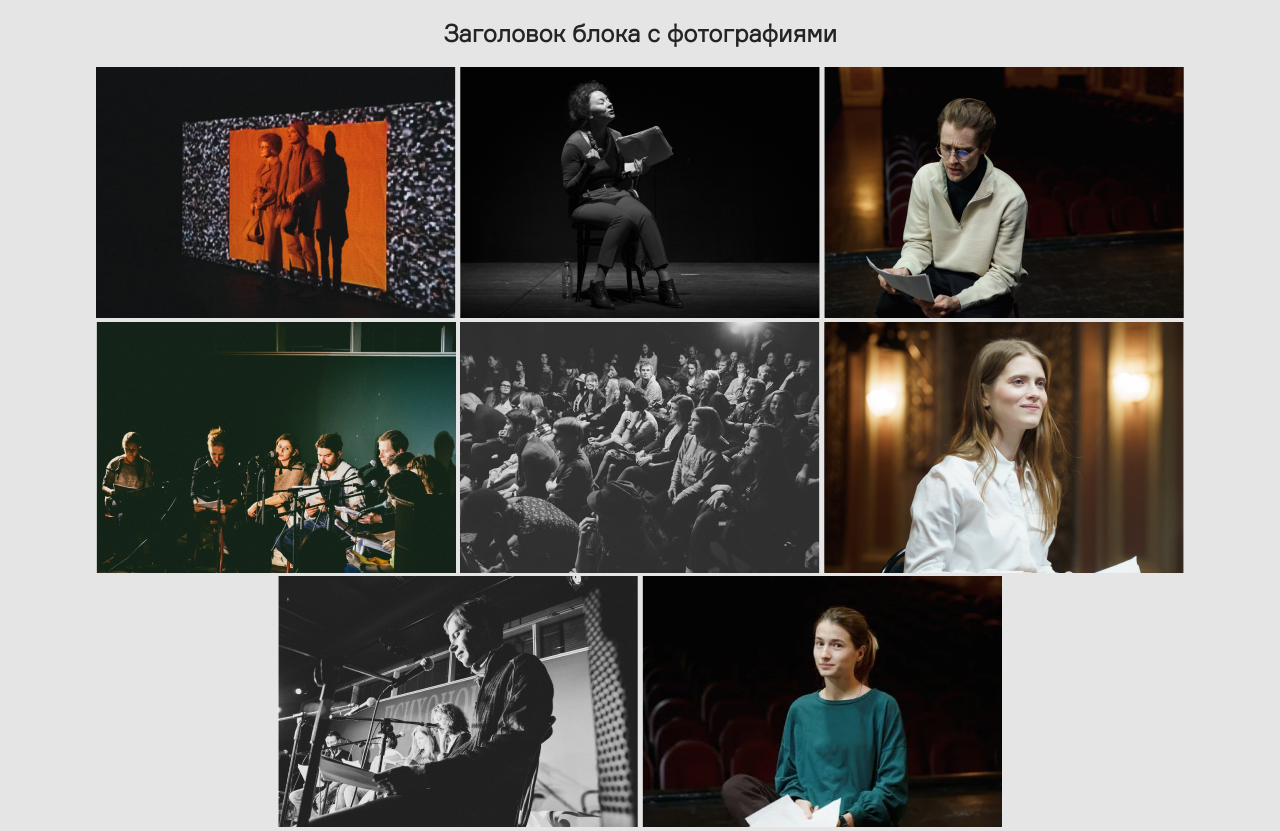
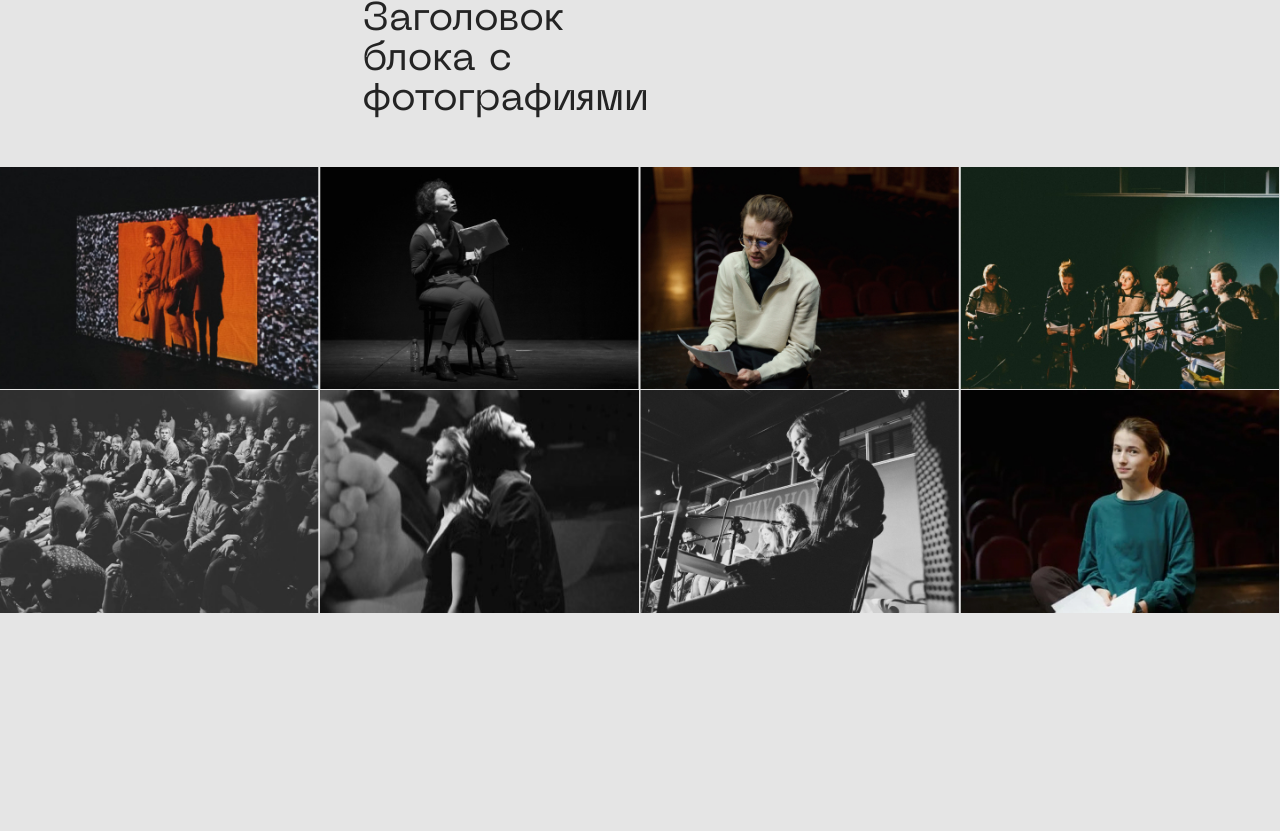
Before and after one commit to OlgaAkhlamova/LubimovkaMyPart, a plain HTML site: page index.html in a window 1280 px wide. After the commit the page ends 800 px from the top, so only its background shows below. Drawn offline with Linux system fonts and the light colour scheme; files whose address does not match are found by name.

Commit message:
feat: section gallery and animation with JS

```diff
--- a/blocks/gallery-grid/__container/gallery-grid__container.css
+++ b/blocks/gallery-grid/__container/gallery-grid__container.css
@@ -1,3 +1,15 @@
 .gallery-grid__container {
+	display: grid;
+	max-width: 100%;
+	grid-template-columns: repeat(2, minmax(min-content, calc(50% - 1px)));
+	grid-template-rows: 1fr 1fr 1fr 1fr;
+	row-gap: 1px;
+	column-gap: 1px;
+}
 
+@media screen and (min-width: 768px) {
+	.gallery-grid__container {
+		grid-template-columns: repeat(4, minmax(min-content, calc(25% - 1px)));
+		grid-template-rows: 1fr 1fr;
+	}
 }
--- a/blocks/gallery-grid/__pic/gallery-grid__pic.css
+++ b/blocks/gallery-grid/__pic/gallery-grid__pic.css
@@ -1,3 +1,3 @@
 .gallery-grid__pic {
-
+	max-width: 100%;
 }
--- a/blocks/gallery-grid/__title/gallery-grid__title.css
+++ b/blocks/gallery-grid/__title/gallery-grid__title.css
@@ -1,3 +1,21 @@
 .gallery-grid__title {
+	font-family: "Neue Machina", Arial, Helvetica, sans-serif;
+	font-weight: 400;
+	font-size: 28px;
+	line-height: 32px;
+	text-align: left;
+	padding: 0 23px 25px;
+	letter-spacing: -0.3px;
+	margin: 0;
+	max-width: 100%;
+}
 
+@media screen and (min-width: 768px) {
+	.gallery-grid__title {
+		font-size: 40px;
+		line-height: 40px;
+		max-width: 24.444%;
+		padding-left: 362px;
+		padding-bottom: 47px;
+	}
 }
--- /dev/null
+++ b/blocks/hidden/hidden.css
@@ -0,0 +1,4 @@
+.hidden {
+	opacity: 0;
+	transition: opacity 0.3s ease-out;
+}
--- a/blocks/page/page.css
+++ b/blocks/page/page.css
@@ -9,10 +9,13 @@
   font-family: Formular, Arial, Helvetica, sans-serif;
   font-weight: 300;
   text-align: center;
+  box-sizing: border-box;
   -webkit-font-smoothing: antialiased;
   -moz-osx-font-smoothing: grayscale;
   text-rendering: optimizeLegibility;
   -webkit-text-size-adjust: 100%;
   -ms-font-feature-settings: "kern" 1;
   font-feature-settings: "kern";
+  display: grid;
+  grid-template-columns: minmax(320px, 100%);
 }
--- /dev/null
+++ b/blocks/visible/visible.css
@@ -0,0 +1,4 @@
+.visible {
+	opacity: 1;
+	transition: opacity 0.3s ease-out;
+}
--- a/pages/index.css
+++ b/pages/index.css
@@ -7,3 +7,6 @@
 @import url(../blocks/gallery-grid/__container/gallery-grid__container.css);
 @import url(../blocks/gallery-grid/__pic/gallery-grid__pic.css);
 @import url(../blocks/gallery-grid/__title/gallery-grid__title.css);
+
+@import url(../blocks/hidden/hidden.css);
+@import url(../blocks/visible/visible.css);
--- a/scripts/index.js
+++ b/scripts/index.js
@@ -0,0 +1,39 @@
+const imgArrayChange = [
+	'./image/gallery-grid_pic_1.jpg',
+	'./image/gallery-grid_pic_2.jpg',
+	'./image/gallery-grid_pic_3.jpg',
+	'./image/gallery-grid_pic_4.jpg',
+	'./image/gallery-grid_pic_5.jpg',
+	'./image/gallery-grid_pic_6.jpg',
+	'./image/gallery-grid_pic_7.jpg',
+	'./image/gallery-grid_pic_8.jpg',
+	'./image/gallery-grid_pic_9.jpg',
+]
+
+const imgs = document.querySelectorAll(".gallery-grid__pic");
+
+//Анимация картинок блока gallery
+
+function updateOneRandomImage() {
+	var notPresentedImages = [];
+	var presentedImages = [];
+	imgs.forEach((element) => {
+		presentedImages.push(element.getAttribute("src"));
+	});
+	for (var i = 0; i <= imgArrayChange.length; i++) {
+		if (!presentedImages.includes(imgArrayChange[i]))
+			notPresentedImages.push(imgArrayChange[i]);
+	}
+	var imgRnd = Math.floor(Math.random() * imgs.length);
+	var img = imgs[imgRnd];
+	var srcRnd = Math.floor(Math.random() * (notPresentedImages.length - 1));
+	img.classList.remove("visible");
+	img.classList.add("hidden");
+	setTimeout(() => { img.src = notPresentedImages[srcRnd]; }, 300);
+	setTimeout(() => { img.classList.remove("hidden"); }, 300);
+	setTimeout(() => { img.classList.add("visible"); }, 300);
+};
+
+setInterval(() => {
+	updateOneRandomImage();
+}, 3000);
```
Also changed, not shown: image/foto3.png (deleted), image/foto4.png (deleted), image/foto5.png (deleted), image/foto6.png (deleted), image/foto7.png (deleted), image/foto8.png (deleted), image/foto9.png (deleted), image/gallery-grid_pic_9.jpg (added), image/girl-with-a-shawl.png (renamed from image/Девушка с шалью.png).
